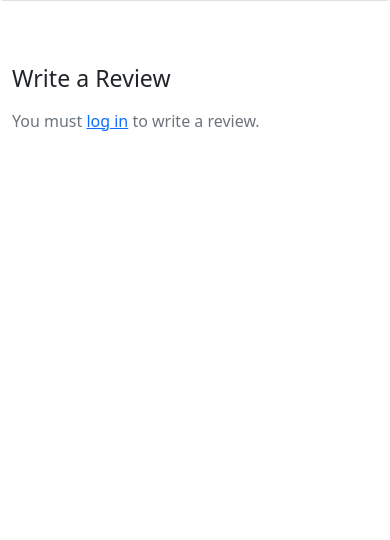
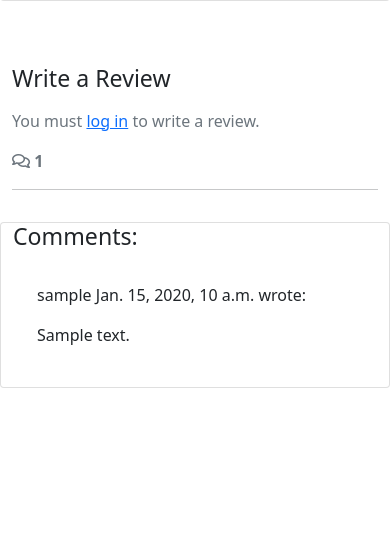
Before and after one commit to jamesfowler-dev/capstone-project, a Django app: page /amd-ryzen-5-5600x/ in a window 390 px wide. Shown: the part 634-1174 px from the top of the page. Before the commit the page ends 765 px from the top, so only its background shows below. Run offline with Django 4.2, Linux system fonts and the light colour scheme; data comes from the database, SQL or seed files in the repository; tables that the repository leaves empty hold one stand-in row (values such as "Sample post").

Commit message:
add code to views to see comments

```diff
--- a/component/templates/component/component_detail.html
+++ b/component/templates/component/component_detail.html
@@ -84,6 +84,49 @@
                 </p>
 
             {% endif %}
+
+          <!-- Displaying count of comments -->
+  <div class="row">
+    <div class="col-12">
+      <strong class="text-secondary">
+        <i class="far fa-comments"></i> {{ comment_count }}
+      </strong>
+    </div>
+    <div class="col-12">
+      <hr>
+    </div>
+  </div>
+  <!-- Displaying Comments -->
+  <div class="row">
+    <div class="col-md-8 card mb-4  mt-3 ">
+      <h3>Comments:</h3>
+      <div class="card-body">
+        <!-- We want a for loop inside the empty control tags
+          to iterate through each comment in comments -->
+        {% for comment in comments %}
+        <div class="p-2 comments
+          {% if not comment.approved and comment.author == user %}
+          faded{% elif not comment.approved %} d-none{% endif %}">
+          <p class="font-weight-bold">
+            {{ comment.author }}
+            <span class="font-weight-normal">
+              {{ comment.created_on }}
+            </span> wrote:
+          </p>
+          <div id="comment{{ comment.id }}">
+            {{ comment.body | linebreaks }}
+          </div>
+          {% if not comment.approved and comment.author == user %}
+          <p class="approval">
+            This comment is awaiting approval
+          </p>
+          {% endif %}
+        </div>
+        <!-- Our for loop ends here -->
+        {% endfor %}
+      </div>
+    </div>
+  </div>
         </div>
     </div>
 
--- a/component/views.py
+++ b/component/views.py
@@ -1,5 +1,7 @@
 from django.shortcuts import render, get_object_or_404, redirect
 from django.views import generic
+from django.http import HttpResponseRedirect
+from django.contrib import messages
 from .models import Component
 from review.models import Review, Comment
 from review.forms import ReviewForm, CommentForm
@@ -17,6 +19,14 @@ def component_detail(request, slug):
     component = get_object_or_404(Component, slug=slug)
     reviews = component.reviews.filter(status=1)
 
+    comments = Comment.objects.filter(
+        review__component=component,
+        approved=True
+    ).order_by("-created_on")
+
+    comment_count = comments.count()
+    review_form = ReviewForm()
+
     if request.method == "POST":
         review_form = ReviewForm(data=request.POST)
 
@@ -25,13 +35,10 @@ def component_detail(request, slug):
             review.component = component
             review.author = request.user  # Make sure users are logged in
             review.save()
-            # messages.add_message(
-            #     request, messages.SUCCESS,
-            #     'Review submitted and awaiting approval'
-            # )
+
+            messages.success(
+                request, 'Review submitted and awaiting approval')
             return redirect('component_detail', slug=component.slug)
-    else:
-        review_form = ReviewForm()
 
     return render(
         request,
@@ -39,5 +46,7 @@ def component_detail(request, slug):
         {"component": component,
          "reviews": reviews,
          "review_form": review_form,
-         },
+        "comments": comments,
+        "comment_count": comment_count,
+        },
     )
--- a/config/settings.py
+++ b/config/settings.py
@@ -29,7 +29,7 @@ SECRET_KEY = os.environ.get('SECRET_KEY')
 
 
 # SECURITY WARNING: don't run with debug turned on in production!
-DEBUG = False
+DEBUG = True
 
 ALLOWED_HOSTS = ['.herokuapp.com', '127.0.0.1']
 
```
